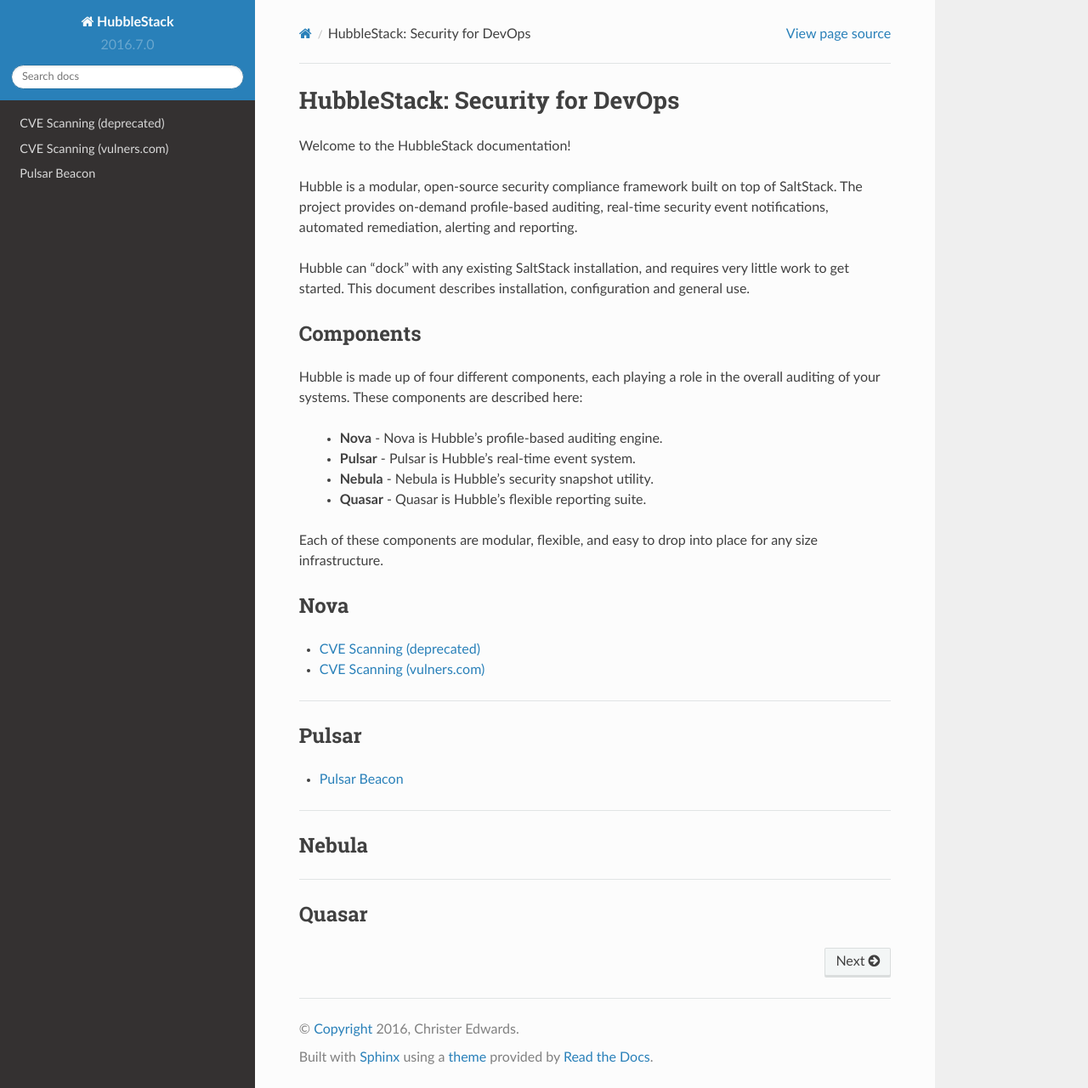
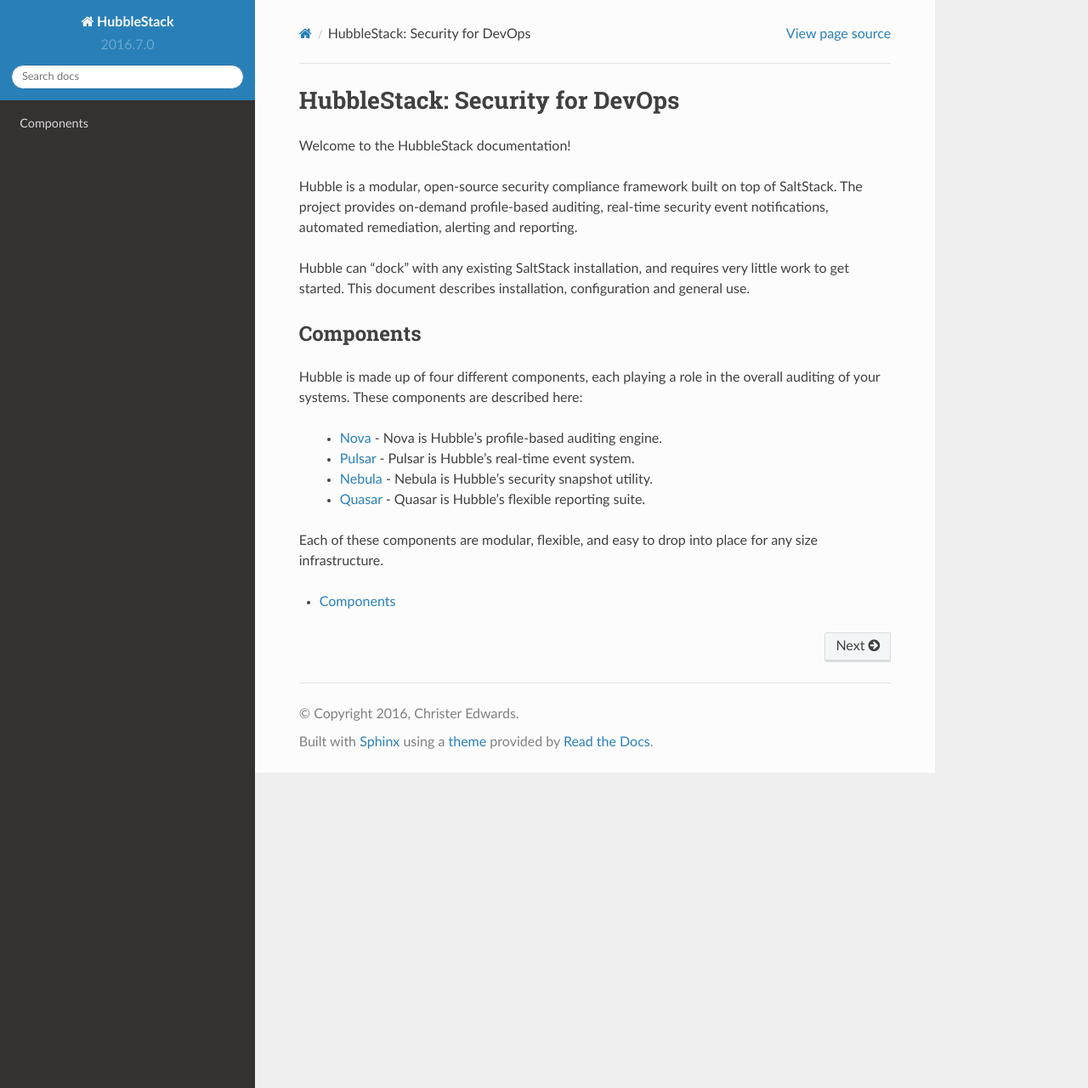
Before and after one commit to hubblestack/hubble-salt, a Sphinx documentation site: the page built from docs/index.rst, in a window 1280 px wide and 1280 px high. Shown: the whole window at 85% size. Built offline with Sphinx 7.4.7 and the Read the Docs theme 2.0.0, drawn with Linux system fonts in a browser that asks for light colours; pages that are not in the unit, such as notebooks, are missing from menus.

Commit message:
README restructuring

```diff
--- a/docs/chapters/index.rst
+++ /dev/null
@@ -1,10 +0,0 @@
-Chapters
-========
-
-.. toctree::
-   :maxdepth: 2
-
-   nova/index
-   nebula/index
-   pulsar/index
-   quasar/index
--- a/docs/chapters/nebula/index.rst
+++ /dev/null
@@ -1,3 +0,0 @@
-.. toctree::
-
-   ../../nebula/README
--- a/docs/chapters/nova/index.rst
+++ /dev/null
@@ -1,6 +0,0 @@
-.. toctree::
-
-   ../../nova/README
-
-   cve-scan
-   cve-scan-v2
--- a/docs/chapters/quasar/index.rst
+++ /dev/null
@@ -1,3 +0,0 @@
-.. toctree::
-
-   ../../quasar/README
--- /dev/null
+++ b/docs/components/nebula/index.rst
@@ -0,0 +1,6 @@
+HubbleStack Nebula
+==================
+
+.. toctree::
+
+   ../../nebula/README
--- /dev/null
+++ b/docs/components/profiles/index.rst
@@ -0,0 +1,5 @@
+Profiles
+========
+
+HubbleStack Nova audits are powered by "profiles". These profiles contain
+instructions on what parts of the system to audit.
--- a/docs/chapters/pulsar/index.rst
+++ b/docs/components/pulsar/index.rst
@@ -1,3 +1,6 @@
+HubbleStack Pulsar
+==================
+
 .. toctree::
 
    ../../pulsar/README
--- /dev/null
+++ b/docs/components/quasar/index.rst
@@ -0,0 +1,6 @@
+HubbleStack Quasar
+==================
+
+.. toctree::
+
+   ../../quasar/README
--- a/docs/index.rst
+++ b/docs/index.rst
@@ -17,48 +17,20 @@
 Hubble is made up of four different components, each playing a role in the
 overall auditing of your systems. These components are described here:
 
- * **Nova** - Nova is Hubble's profile-based auditing engine.
- * **Pulsar** - Pulsar is Hubble's real-time event system.
- * **Nebula** - Nebula is Hubble's security snapshot utility.
- * **Quasar** - Quasar is Hubble's flexible reporting suite.
+ * Nova_ - Nova is Hubble's profile-based auditing engine.
+ * Pulsar_ - Pulsar is Hubble's real-time event system.
+ * Nebula_ - Nebula is Hubble's security snapshot utility.
+ * Quasar_ - Quasar is Hubble's flexible reporting suite.
+
+.. _Nova: https://hubblestack.readthedocs.io/en/latest/nova/README.html
+.. _Pulsar: https://hubblestack.readthedocs.io/en/latest/pulsar/README.html
+.. _Nebula: https://hubblestack.readthedocs.io/en/latest/nebula/README.html
+.. _Quasar: https://hubblestack.readthedocs.io/en/latest/quasar/README.html
 
 Each of these components are modular, flexible, and easy to drop into place for
 any size infrastructure.
 
-Nova
-----
-
 .. toctree::
    :maxdepth: 1
 
-   chapters/nova/index
-
-----------
-
-Pulsar
-------
-
-.. toctree::
-   :maxdepth: 1
-
-   chapters/pulsar/index
-
-----------
-
-Nebula
-------
-
-.. toctree::
-   :maxdepth: 1
-
-   chapters/nebula/index
-
-----------
-
-Quasar
-------
-
-.. toctree::
-   :maxdepth: 1
-
-   chapters/quasar/index
+   components/index
--- a/docs/preface/index.rst
+++ b/docs/preface/index.rst
@@ -9,4 +9,3 @@
    using-code-examples
    how-to-contact-me
    acknowledgments
-   introduction
--- a/docs/preface/introduction.rst
+++ /dev/null
@@ -1,2 +0,0 @@
-Introduction
-============
```
Also changed, not shown: docs/chapters/profiles/index.rst (deleted, +0 -13 lines), docs/components/index.rst (added, +41 -0 lines), docs/components/nova/index.rst (added, +8 -0 lines), docs/components/nova/modules/index.rst (added, +8 -0 lines), docs/copyright.rst (deleted, +0 -8 lines), docs/components/nova/modules/cve-scan-v2.rst (renamed from docs/chapters/nova/cve-scan-v2.rst), docs/components/nova/modules/cve-scan.rst (renamed from docs/chapters/nova/cve-scan.rst), docs/components/pulsar/inotify.rst (renamed from docs/chapters/pulsar/inotify.rst).
